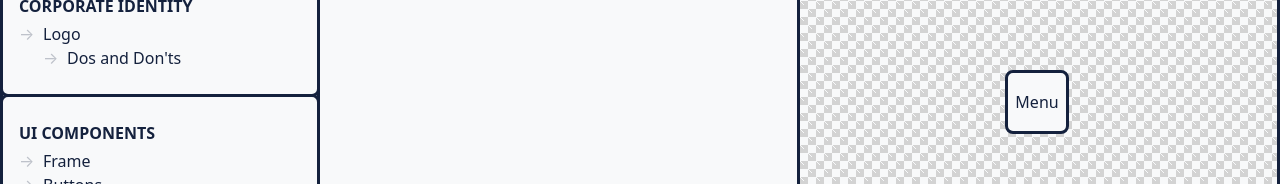
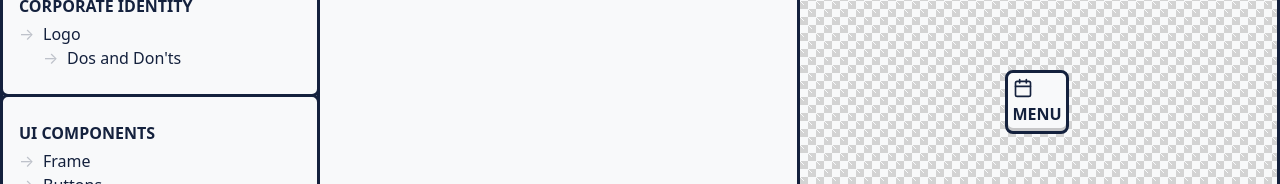
Before and after one commit to vogelino/fast-assembled-furniture, a Next.js app: page /brand/ui/buttons in a window 1280 px wide. Shown: the part 327-511 px from the top of the page. Built offline with nearby package versions, Linux system fonts and the light colour scheme.

Commit message:
Add support for icon in button

```diff
--- /dev/null
+++ b/components/Icon/index.tsx
@@ -0,0 +1,10 @@
+import { FC } from 'react'
+import * as featherIcons from 'react-feather'
+
+export type IconType = FC<{ size?: number | undefined; color?: string | undefined }>
+
+type IconsType = {
+	[key: string]: IconType
+}
+
+export const icons: IconsType = featherIcons as IconsType
--- /dev/null
+++ b/components/SquareButton/SquareButton.module.css
@@ -0,0 +1,16 @@
+.squareButton {
+    @apply w-16 h-16 grid;
+    box-shadow: inset 0 calc(var(--borderWidth, 3px) * -1) 0 0 rgba(0, 0, 0, 0.2);
+    grid-template-columns: 1fr 1fr;
+    grid-template-areas: 'icon status'
+        'text text';
+}
+
+.squareButton:focus {
+    @apply ring-4 outline-none;
+}
+
+
+.buttonContent {
+    @apply grid justify-center items-center w-full h-full;
+}
--- /dev/null
+++ b/components/SquareButton/SquareButton.module.css.d.ts
@@ -0,0 +1,2 @@
+export const squareButton: string
+export const buttonContent: string
--- a/components/SquareButton/index.tsx
+++ b/components/SquareButton/index.tsx
@@ -1,17 +1,36 @@
 import { HTMLProps, FC } from 'react'
+import { icons, IconType } from '@/components/Icon'
+import { squareButton, buttonContent } from './SquareButton.module.css'
 
 interface ButtonProps extends HTMLProps<HTMLButtonElement> {
 	primary?: boolean
 	type: 'button' | 'submit' | 'reset'
+	icon?: string
 }
 
-export const Button: FC<ButtonProps> = ({ children, className, ...rest }) => (
+export const Button: FC<ButtonProps> = ({ children, className, icon, ...rest }) => {
+	const IconTag = icon ? (icons[icon] as IconType) : () => null
+	return (
 		// eslint-disable-next-line react/button-has-type
 		<button
-		className={`gf w-16 h-16 ${className}`}
+			className={`gf ${squareButton} ${className}`}
+			style={{
+				gridTemplateAreas: `icon status
+text text
+`,
+				gridTemplateColumns: '1fr 1fr',
+				gridAutoRows: '1fr',
+			}}
 			// eslint-disable-next-line react/jsx-props-no-spreading
 			{...rest}
 		>
+			<span style={{ gridArea: 'icon' }} className={`${buttonContent} icon`}>
+				{icon ? <IconTag size={20} /> : null}
+			</span>
+			<span style={{ gridArea: 'status' }} className={`${buttonContent} status`} />
+			<span style={{ gridArea: 'text' }} className="text uppercase font-bold">
 				{children}
+			</span>
 		</button>
 	)
+}
--- a/package.json
+++ b/package.json
@@ -31,6 +31,7 @@
     "qs": "^6.9.4",
     "react": "17.0.1",
     "react-dom": "17.0.1",
+    "react-feather": "^2.0.9",
     "react-markdown": "^5.0.3",
     "react-syntax-highlighter": "^15.4.3",
     "remark-gfm": "^1.0.0",
--- a/pages/brand/ui/buttons.tsx
+++ b/pages/brand/ui/buttons.tsx
@@ -1,11 +1,13 @@
-import React, { FC } from 'react'
+import { FC } from 'react'
 import Layout from '@/brand/Layout'
 import { Button } from '@/components/SquareButton'
 import text from '@/docs/brand/ui/buttons.md'
 
 const BrandGuide: FC = () => (
 	<Layout text={text}>
-		<Button type="button">Menu</Button>
+		<Button type="button" icon="Calendar">
+			Menu
+		</Button>
 	</Layout>
 )
 
```
Also changed, not shown: 1 other file (tests, documents, lock files or other folders). Lines whose indentation alone changed are shown as unchanged.
